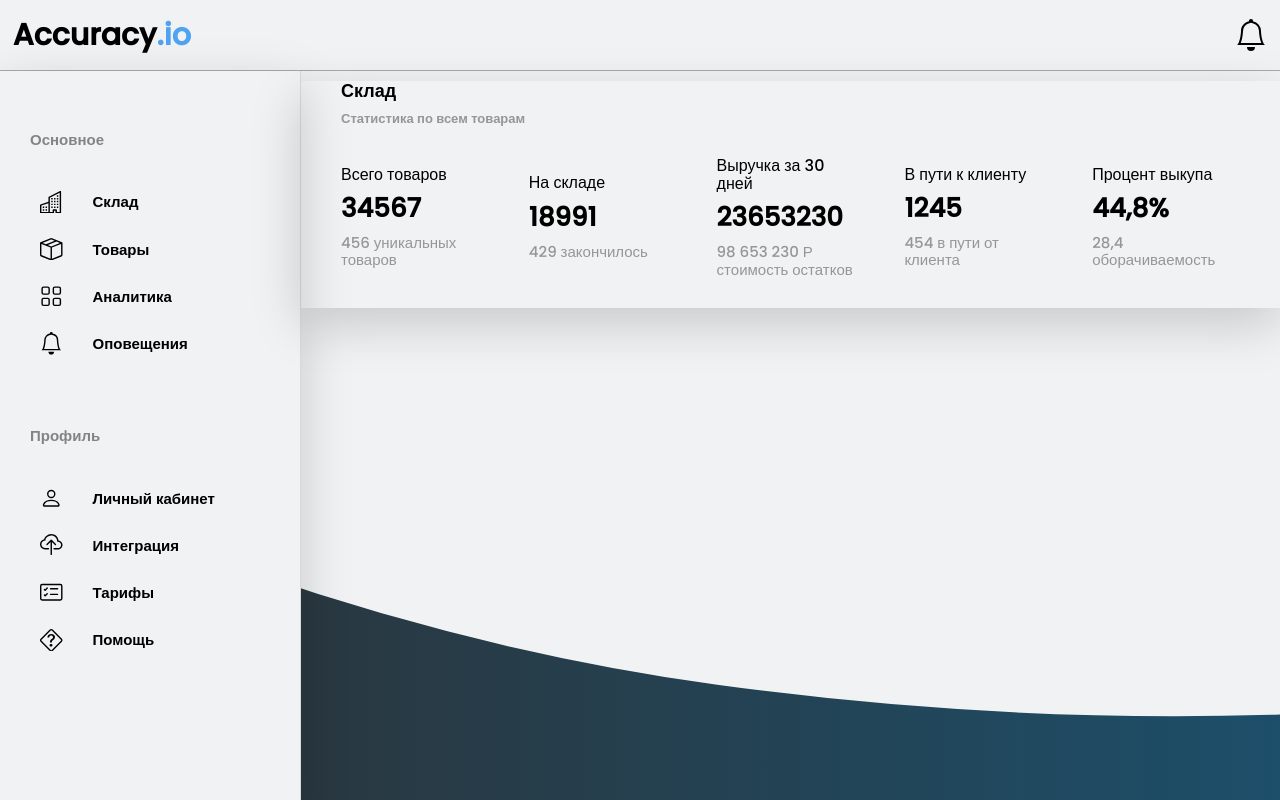
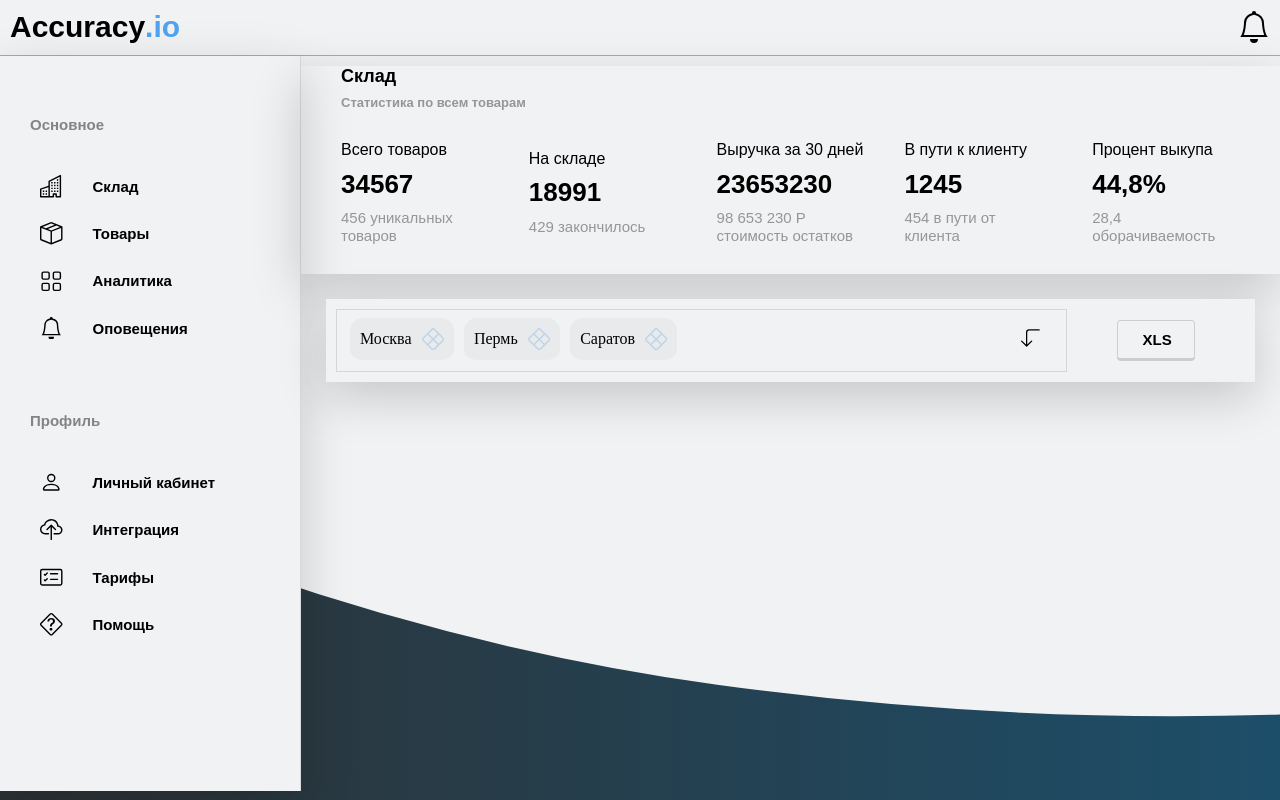
Before and after one commit to Ripasco/accuracy-dashboard, a Vue app: page /#/ in a window 1280 px wide. Built offline with nearby package versions, Linux system fonts and the light colour scheme.

Commit message:
feat: added storage content filter

```diff
--- a/public/index.html
+++ b/public/index.html
@@ -6,7 +6,7 @@
     <meta name="viewport" content="width=device-width,initial-scale=1.0">
     <link rel="stylesheet" href="./normalize.css">
     <link rel="preconnect" href="https://fonts.gstatic.com">
-    <link href="https://fonts.googleapis.com/css2?family=Poppins:wght@500&display=swap" rel="stylesheet">
+    <link href="https://fonts.googleapis.com/css2?family=Poppins:wght@350&display=swap" rel="stylesheet">
     <link rel="icon" href="<%= BASE_URL %>favicon.ico">
     <title><%= htmlWebpackPlugin.options.title %></title>
   </head>
--- a/src/components/content/storage/storage-header.vue
+++ b/src/components/content/storage/storage-header.vue
@@ -41,6 +41,7 @@ export default {
 
     .storage{
         box-shadow: 0px 1em 3em rgba(#000,.175);
+        max-height: 250px;
         &__item{
             @include fontSet(14px,500);
             padding: 20px;
--- /dev/null
+++ b/src/components/content/storage/storage-view.vue
@@ -0,0 +1,157 @@
+<template>
+    <div class="storage">
+        <div class="storage__filter">
+            <div class="storage__filter-item">
+                <div class="storage__filter-item-tag" v-for="(item,index) in filterTags" :key="index">
+                    <span>{{item.title}}</span>
+                    <b-icon icon="x-diamond" font-scale="1.4" class="icon"></b-icon>
+                </div>
+                <div class="storage__filter-item-icon" >
+                    <b-icon :icon="arrowTitle" font-scale="1.25" class="arrow-icon" @click="arrowChange" v-show="isActive"></b-icon>
+                </div>
+            </div>
+            <div class="storage__filter-item">
+                <div class="btn">
+                    <b-icon icon="cloud-upload" class="btn__icon"></b-icon>
+                    <span class="btn__text">XLS</span>
+                </div>
+            </div>
+        </div>
+        <div class="storage__content">
+
+        </div>
+    </div>
+</template>
+<script>
+export default {
+    name:'storageView',
+    data:()=>{
+        return{
+            filterTags:[
+                {
+                    title:'Москва'
+                },
+                {
+                    title:'Пермь'
+                },
+                {
+                    title:'Саратов'
+                }
+            ],
+            arrowTitle:'arrow90deg-down',
+            isActive:true,
+        }
+    },
+    methods:{
+        arrowChange(){
+            this.isActive = false;
+            setTimeout(()=>{
+                if(this.arrowTitle == 'arrow90deg-down'){
+                    this.arrowTitle = "arrow90deg-up"
+                }else{
+                    this.arrowTitle = 'arrow90deg-down'
+                }
+                this.isActive = true;
+            },80)
+        }
+    }
+}
+</script>
+<style lang="scss" scoped>
+
+@import "../../../assets/sass/mixins.scss";
+
+    .storage{
+        margin: 25px;
+        @include colorBack(#f1f2f3,#000);
+        box-shadow: 0px 1em 3em rgba($color: #000000, $alpha: .175);
+        &__filter{
+            @include flexCenter(space-around,center,false);
+            padding: 10px;
+            &-item{
+                position: relative;
+
+                &-tag{
+                    height: 60%;
+                    padding: 10px;
+                    border-bottom: 3px solid #f1f2f3;
+                    border-radius: 13px;
+                    margin: 0px 5px;
+                    cursor: pointer;
+                    @include colorBack(rgba(197, 197, 197,.2),rgb(0, 0, 0));
+                    @include flexCenter(space-around,center,false);
+                    &:hover{
+                        background-color: rgba(15, 125, 235,.15);
+                        border-bottom: 3px solid #0f7deb;
+                        color: #0f7deb;
+                    }
+                    &:hover .icon{
+                        transform: rotate(180deg);
+                        color: rgba($color: #0f7deb, $alpha: 1);
+                    }
+                    &:hover span{
+                        opacity: .2;
+                    }
+                }
+                &-icon{
+                    position: absolute;
+                    right:25px;
+                    margin-right:auto;
+                    cursor: pointer;
+                    &:hover .arrow-icon{
+                        color: #0f7deb;
+                    }
+                }
+            }
+            &-item:nth-child(1){
+                @include flexItems(flex-start,center,false,80%,0,0);
+                padding: 8px;
+                border: 1px solid rgba(128, 128, 128,.255);
+
+            }
+            &-item:nth-child(2){
+                @include flexItems(center,center,false,20%,0,0);
+                span{
+                    @include fontSet(15px,600);
+                }
+            }
+        }
+    }
+    .icon{
+        margin: 0px 0px 0px 10px;
+        color: rgba($color: #0f7deb, $alpha: .2);
+        transition: all 1.175s cubic-bezier(0.075, 0.82, 0.165, 1);
+    }
+    .btn{
+        @include flexCenter(space-around,center,false);
+        padding: 10px 25px;
+        width: 15%;
+        border: 1px solid rgba($color: #000000, $alpha: .151);
+        cursor: pointer;
+        border-radius: 4px;
+        border-bottom: 3px solid rgba($color: #000000, $alpha: .151);
+        &:hover{
+            background-color: rgba(15, 125, 235,.15);
+            border-bottom: 3px solid #0f7deb;
+            color: #0f7deb;
+        }
+        &__icon{
+            transition: all .25s cubic-bezier(.1,1.95,.66,1.7);
+        }
+        &:hover &__icon{
+            transform: translateY(-3.5px);
+        }
+    }
+    .arrow-icon{
+        transition: all 1.15s cubic-bezier(0.075, 0.82, 0.165, 1);
+        animation: Animate .45s cubic-bezier(0.075, 0.82, 0.165, 1);
+    }
+    @keyframes Animate {
+        0%{
+            opacity: 0;
+        }
+        100%{
+            opacity: 1;
+        }
+    }
+</style>
--- a/src/components/header.vue
+++ b/src/components/header.vue
@@ -32,10 +32,10 @@ export default {
 @import "../assets/sass/mixins.scss";
     .header{
         border-bottom: 1px solid rgba(0,0,0,.3);
-        min-height: 70px;
+        min-height: 30px;
         @include flexCenter(space-between,center,false);
         &__item{
-            @include flexItems(flex-start,center,false,50%,0,1%);
+            @include flexItems(flex-start,center,false,50%,0,10px);
             &-logo{
                 @include fontSet(30px,bold);
             }
--- a/src/views/Home.vue
+++ b/src/views/Home.vue
@@ -6,6 +6,7 @@
       <div class="content">
         <div class="storage">
           <storage-header/>
+          <storage-content/>
         </div>
       </div>
     </div>
@@ -17,13 +18,15 @@
 import Header from '../components/header.vue'
 import NavBar from '../components/content/navigation/navigation.vue'
 import StorageHeader from '../components/content/storage/storage-header.vue'
+import StorageContent from '../components/content/storage/storage-view.vue'
 
 export default {
   name: 'Home',
   components: {
     Header,
     NavBar,
-    StorageHeader
+    StorageHeader,
+    StorageContent
   }
 }
 </script>
```
